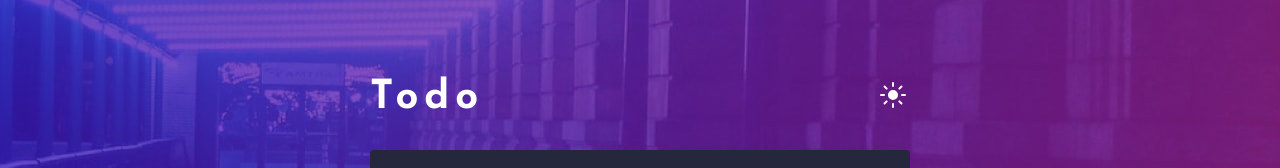
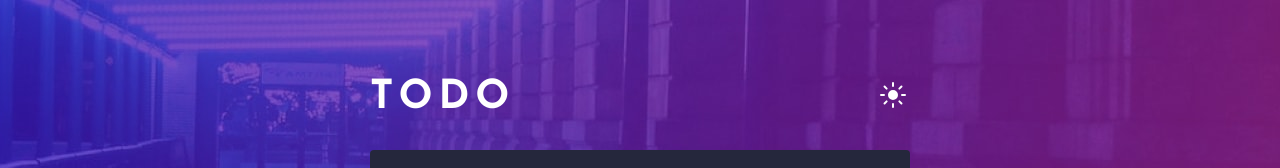
Before and after one commit to pikapikamart/todo-app, a React (Create React App) app: page / in a window 1280 px wide. Shown: the top 168 px of the page. Built offline with nearby package versions, Linux system fonts and the light colour scheme.

Commit message:
used uppercase instead of capitalize on the heading title

```diff
--- a/src/css/style.css
+++ b/src/css/style.css
@@ -107,7 +107,7 @@ button {
   color: #FFFFFF;
   font-size: clamp(1.75rem, 5vw, 2.5rem);
   letter-spacing: 6px;
-  text-transform: capitalize;
+  text-transform: uppercase;
 }
 
 .colormodes {
```
